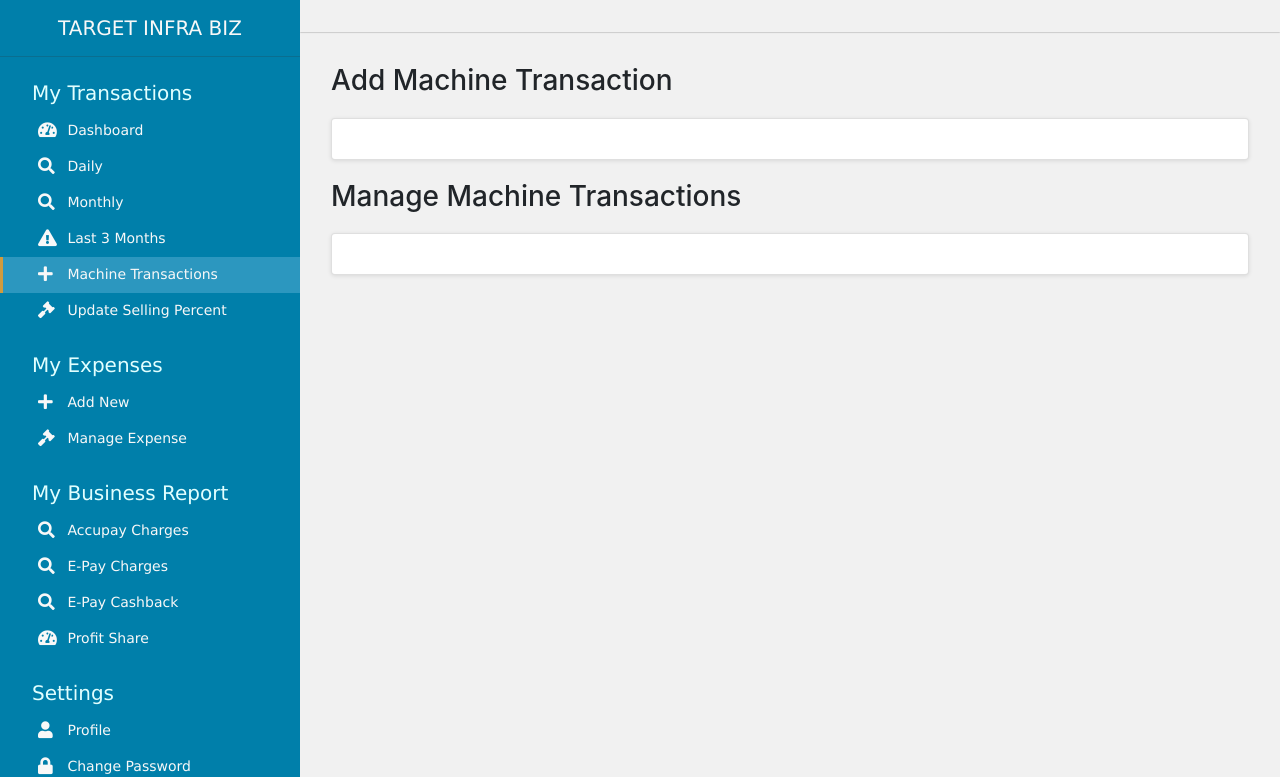
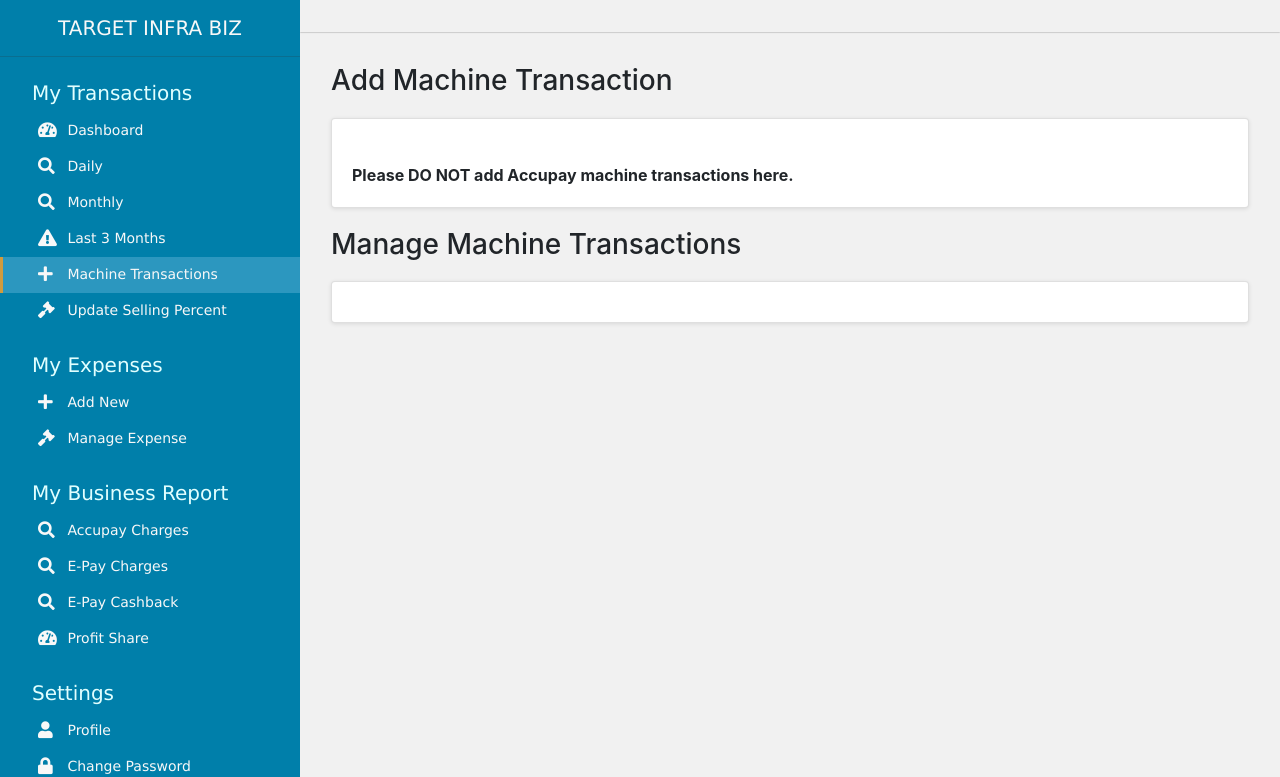
Before and after one commit to BalajiMAnandhababu/TargetInfra-TMS, a plain HTML site: page admin/add-machine-entry.html in a window 1280 px wide. Shown: the top 777 px of the page. Drawn offline with Linux system fonts and the light colour scheme.

Commit message:
Machine Page Changes

```diff
--- a/admin/add-machine-entry.html
+++ b/admin/add-machine-entry.html
@@ -50,7 +50,8 @@
 								<h3 id="main-title">Add Machine Transaction</h3>
 								<div class="card card-layout">
 									<div class="card-body">
-										<script type="text/javascript" src="https://c2dcy386.caspio.com/dp/ba4fb000a1b4a5435a304549acd5/emb"></script>
+										<script type="text/javascript" src="https://c2dcy386.caspio.com/dp/ba4fb000a1b4a5435a304549acd5/emb"></script><br>
+										<b>Please DO NOT add Accupay machine transactions here.</b>
 									</div>
 								</div>
 								<h3 id="main-title">Manage Machine Transactions</h3>
```
